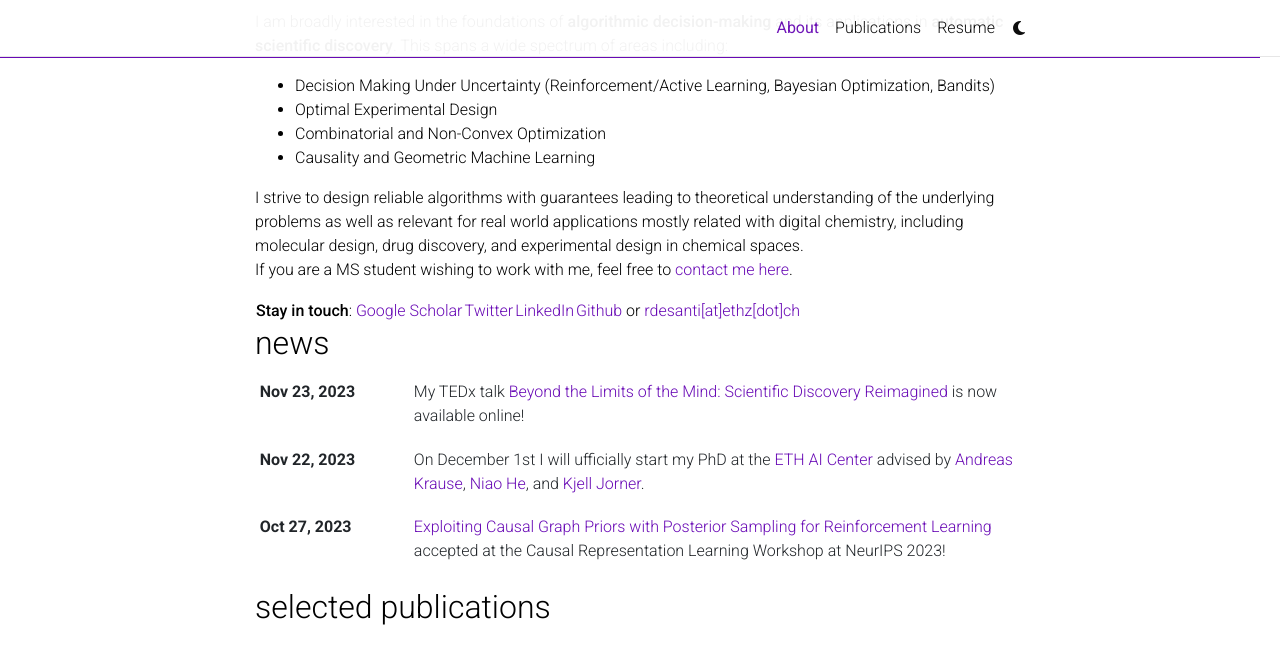
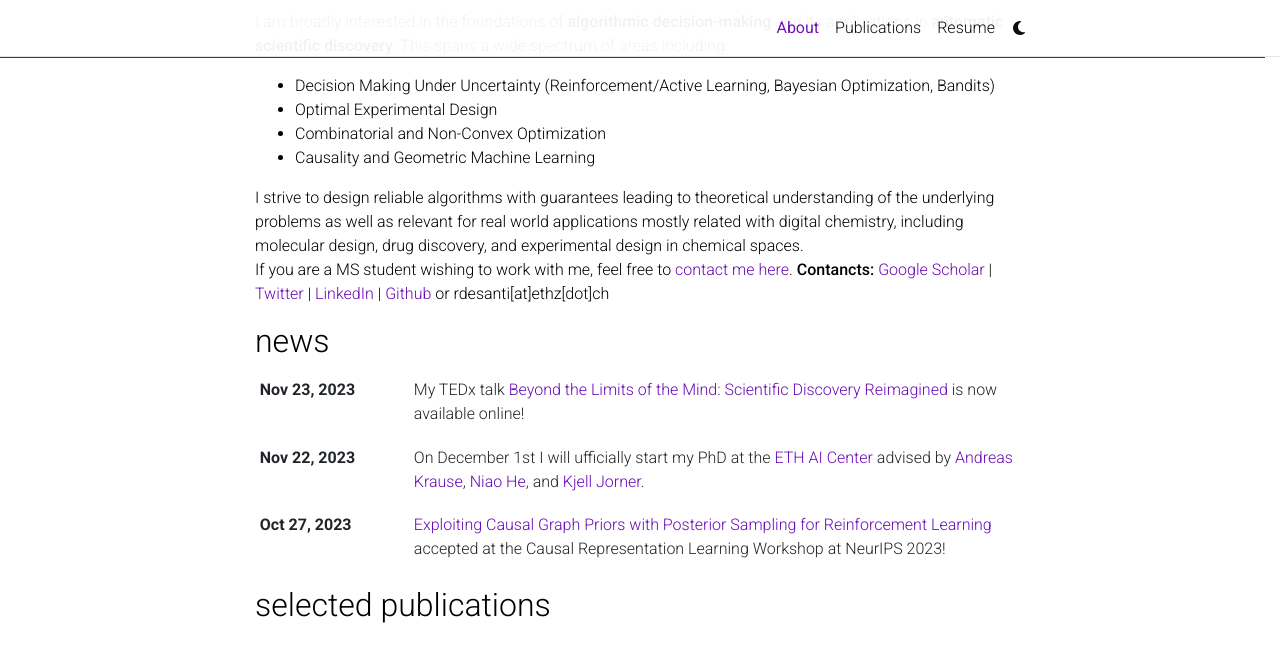
Before and after one commit to riccardodesanti/riccardodesanti.github.io, a Jekyll site: the page built from _pages/about.md, in a window 1280 px wide and 900 px high, scrolled down 517 px, cut to the strip 0-653 px from the top of the window. Built offline with Jekyll 4.4.1, drawn with Linux system fonts in a browser that asks for light colours; full-size pictures stand in for the smaller copies a plugin makes; comment, search, counter and statistics services are not loaded; a style sheet for code colours, icons or effects is not loaded.

Commit message:
minor changes bio

```diff
--- a/_pages/about.md
+++ b/_pages/about.md
@@ -31,7 +31,6 @@
 - Combinatorial and Non-Convex Optimization
 - Causality and Geometric Machine Learning
 
-I strive to design reliable algorithms with guarantees leading to theoretical understanding of the underlying problems as well as relevant for real world applications mostly related with digital chemistry, including molecular design, drug discovery, and experimental design in chemical spaces.
+I strive to design reliable algorithms with guarantees leading to theoretical understanding of the underlying problems as well as relevant for real world applications mostly related with digital chemistry, including molecular design, drug discovery, and experimental design in chemical spaces.  <br>
 If you are a MS student wishing to work with me, feel free to [contact me here](https://forms.gle/ykpdjFvoyi74sSh49).
-
-**Stay in touch**: [Google Scholar]() |  [Twitter]() |  [LinkedIn]() |  [Github]() or [rdesanti[at]ethz[dot]ch]()
+**Contancts:** [Google Scholar](https://scholar.google.com/citations?user=K7qyOj0AAAAJ&hl=en) |  [Twitter](https://twitter.com/desariky) |  [LinkedIn](https://www.linkedin.com/in/riccardo-de-santi-426139135/) |  [Github](https://github.com/riccardodesanti) or rdesanti[at]ethz[dot]ch
```
